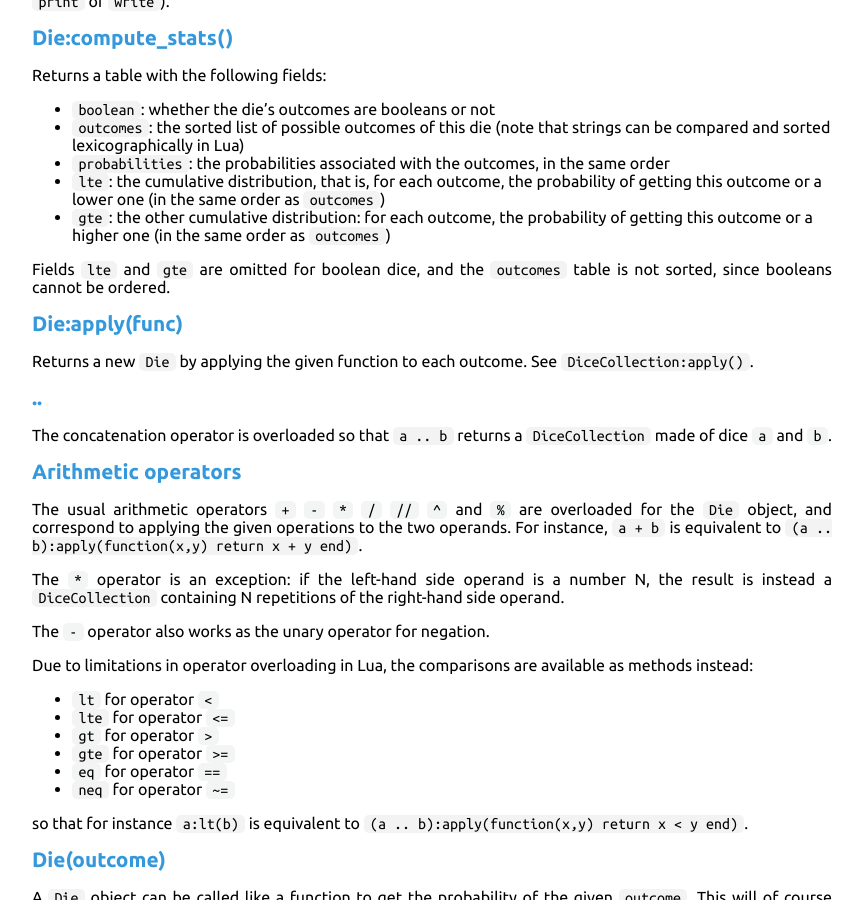
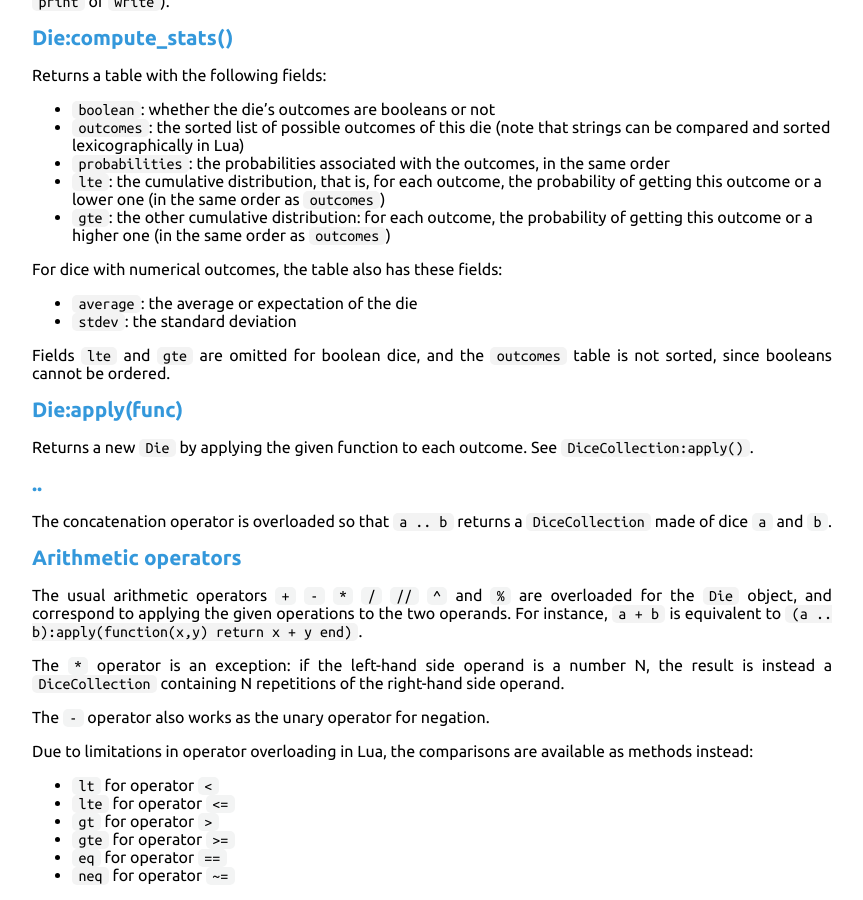
Before and after one commit to Castux/SnakeEyes, a Jekyll site: the page built from docs.md, in a window 1280 px wide and 900 px high, scrolled down 2328 px. Shown: the whole window, without its empty margins (208-1071 px from the left). Built offline with Jekyll 4.4.1, drawn with Linux system fonts in a browser that asks for light colours.

Commit message:
Added average and stdev

```diff
--- a/docs.md
+++ b/docs.md
@@ -104,6 +104,11 @@ Returns a table with the following fields:
 - `lte`: the cumulative distribution, that is, for each outcome, the probability of getting this outcome or a lower one (in the same order as `outcomes`)
 - `gte`: the other cumulative distribution: for each outcome, the probability of getting this outcome or a higher one (in the same order as `outcomes`)
 
+For dice with numerical outcomes, the table also has these fields:
+
+- `average`: the average or expectation of the die
+- `stdev`: the standard deviation
+
 Fields `lte` and `gte` are omitted for boolean dice, and the `outcomes` table is not sorted, since booleans cannot be ordered.
 
 ### Die:apply(func)
```
Also changed, not shown: 2 other files.
